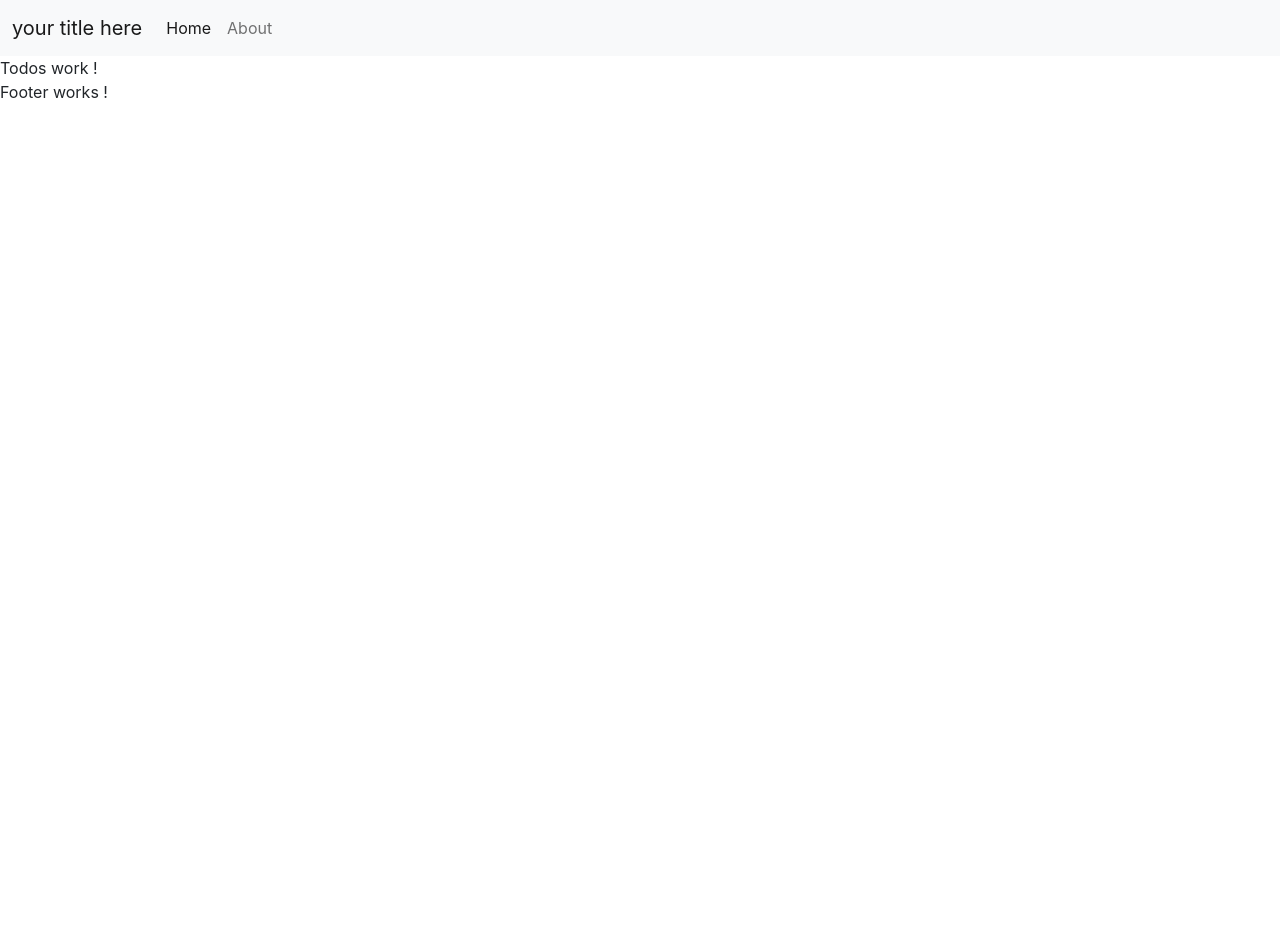
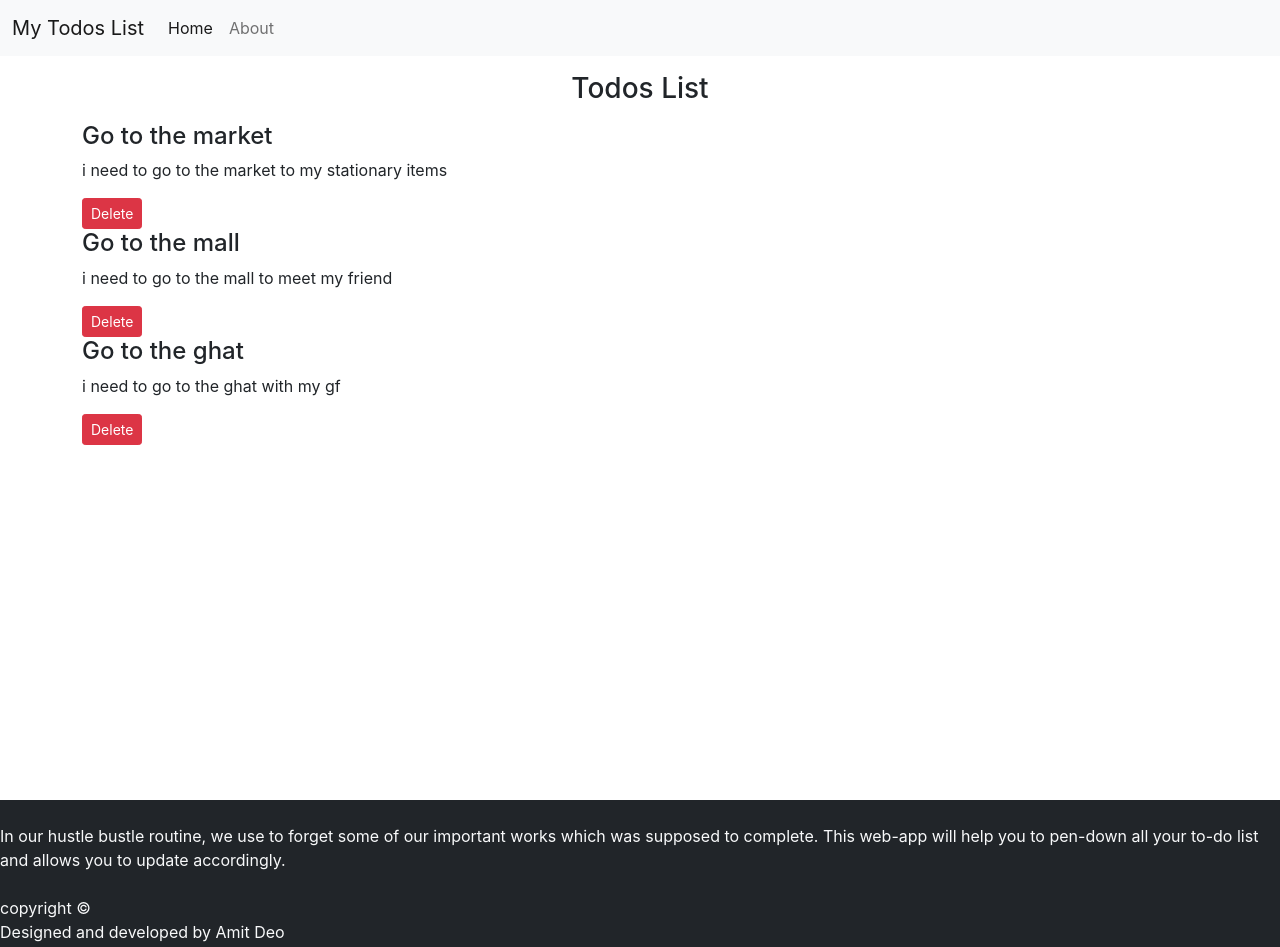
Before and after one commit to amitdeo5/todos, a React (Create React App) app: page / in a window 1280 px wide. Shown: the top 947 px of the page. Before the commit the page ends 800 px from the top, so only its background shows below. Built offline with nearby package versions, Linux system fonts and the light colour scheme.

Commit message:
todo list, items and footer completed

```diff
--- a/src/App.js
+++ b/src/App.js
@@ -2,15 +2,46 @@
 import './App.css';
 import Header from "./MyComponents/Header";
 import {Todos} from "./MyComponents/Todos";
-import {Todoitem} from "./MyComponents/Todoitem";
 import {Footer} from "./MyComponents/Footer";
+import React, { useState } from 'react';
+
 
 function App() {
+  const onDelete = (todo)=> {
+    console.log("I am ondelete of todo", todo);
+
+    setTodos(todos.filter((e)=>{
+      return e!==todo;
+    }));
+
+  }
+
+  const [todos, setTodos] = useState([
+  {
+    sno: 1,
+    title: "Go to the market",
+    desc: "i need to go to the market to my stationary items"
+  },
+
+  {
+    sno: 2,
+    title: "Go to the mall",
+    desc: "i need to go to the mall to meet my friend"
+  },
+
+  {
+    sno: 3,
+    title: "Go to the ghat",
+    desc: "i need to go to the ghat with my gf"
+  }
+
+]);
+
+
   return (
     <>
     <Header tittle = "My Todo List" searchBar = {false} />
-    <Todos/>
-    <Todoitem/>
+    <Todos todos={todos} onDelete={onDelete}/>
     <Footer/>
     </>
 
--- a/src/MyComponents/Footer.js
+++ b/src/MyComponents/Footer.js
@@ -1,9 +1,23 @@
 import React from 'react'
 
 export const Footer = () => {
+
+    let footerStyle = {
+      position: "absolute",
+      top: "100vh",
+      width:"100% ",
+
+    }
+
     return (
-        <div>
-            Footer works !
-        </div>
+        <footer className= "bg-dark text-light" style={footerStyle}>
+
+           <br/>
+          In our hustle bustle routine, we use to forget some of our important works which was supposed to complete. This web-app will help you to pen-down all your to-do list and allows you to update accordingly. <br/><br/>
+
+           copyright &copy; <br/> Designed and developed by Amit Deo <br/>
+           follow me on github : amitdeo60
+
+        </footer>
     )
 }
--- a/src/MyComponents/Header.js
+++ b/src/MyComponents/Header.js
@@ -31,7 +31,7 @@ export default function Header(props) {
 }
 
 Header.defaultProps = {
-    title: "your title here",
+    title: "My Todos List",
     searchBar: true
 }
 
--- a/src/MyComponents/Todoitem.js
+++ b/src/MyComponents/Todoitem.js
@@ -1,8 +1,12 @@
 import React from 'react'
 
-export const Todoitem = () => {
+export const TodoItem = ({todo, onDelete}) => {
     return (
         <div>
+            <h4>{todo.title}</h4>
+            <p>{todo.desc}</p>
+            <button className="btn btn-sm btn-danger" onClick={()=>{onDelete(todo)}}>Delete</button>
+
 
         </div>
     )
--- a/src/MyComponents/Todos.js
+++ b/src/MyComponents/Todos.js
@@ -1,9 +1,17 @@
 import React from 'react'
+import {TodoItem} from "./TodoItem";
 
-export const Todos = () => {
+export const Todos = (props) => {
     return (
-        <div>
-            Todos work !
+        <div className= "container">
+        <h3 className="text-center my-3">Todos List</h3>
+        {props.todos.length===0? "huraay !! You have completed your all pending works !!" :
+        props.todos.map((todo)=>{
+           return <TodoItem todo={todo} key={todo.sno} onDelete={props.onDelete}/>
+        })
+        }
+
         </div>
+
     )
 }
```
